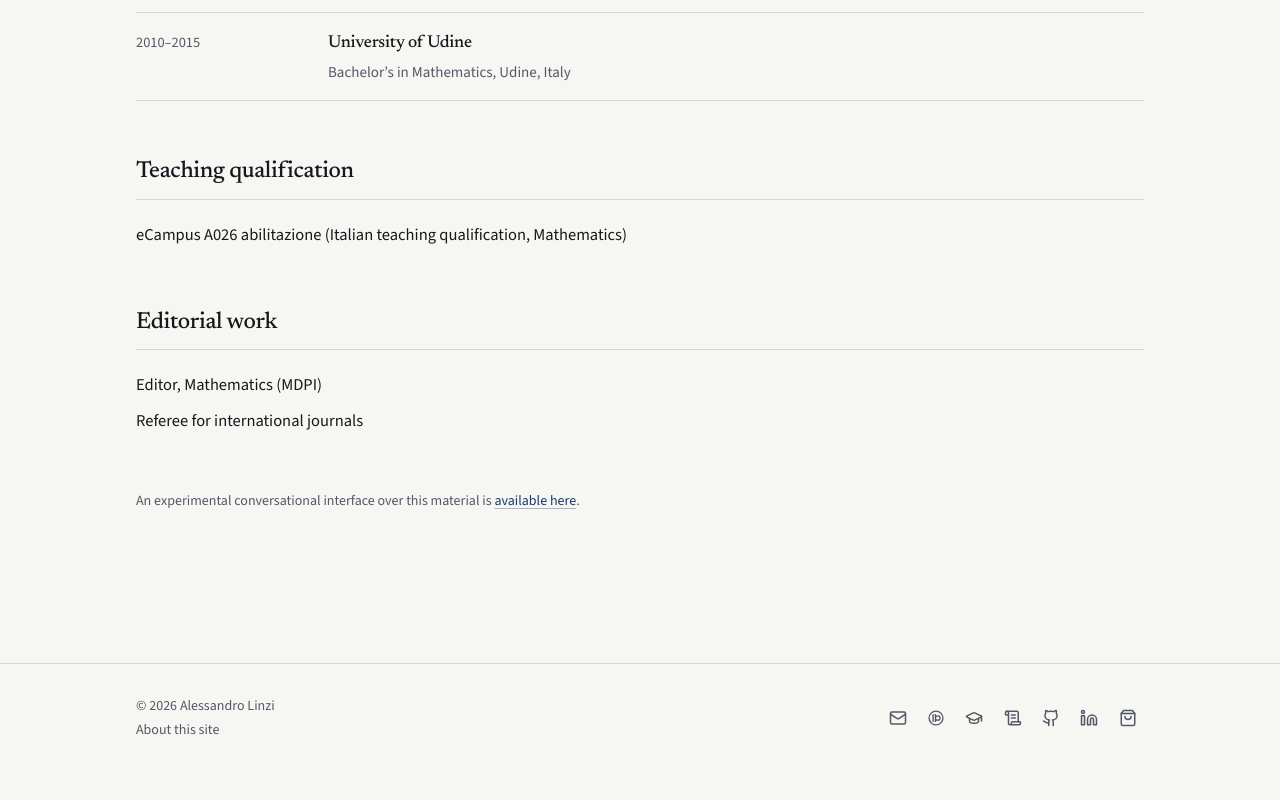
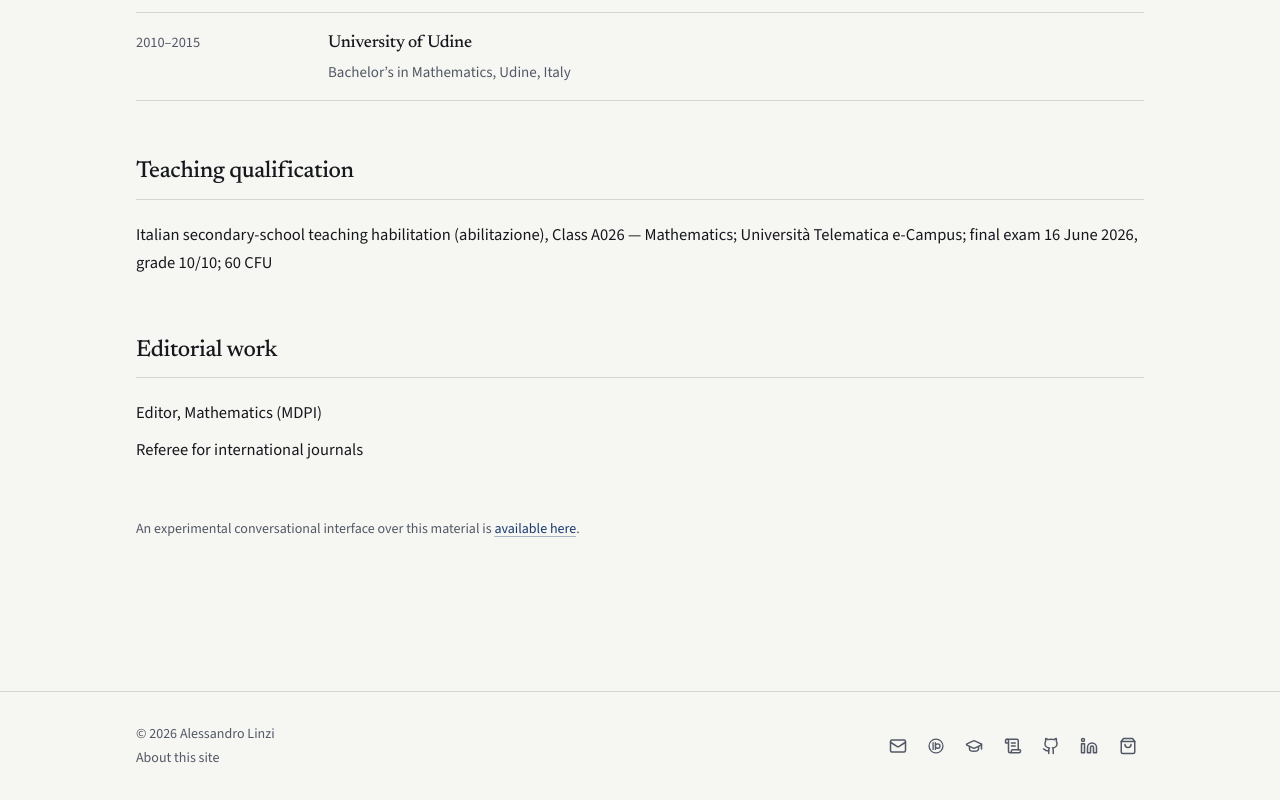
Before and after one commit to linzialessandro/PersonalWebsite, a React (Vite) app: page /cv in a window 1280 px wide. Shown: the part 1332-2132 px from the top of the page. Before the commit the page ends 2104 px from the top, so only its background shows below. Built offline with nearby package versions, Linux system fonts and the light colour scheme.

Commit message:
content: enrich eCampus A026 abilitazione on CV
Locked facts from LinkedIner: Class A026 Mathematics, e-Campus,
final exam 16 June 2026, 10/10, 60 CFU. Text only; no certificate file.

```diff
--- a/src/data/cv.js
+++ b/src/data/cv.js
@@ -66,7 +66,7 @@ export const education = [
 ];
 
 export const credentials = [
-  "eCampus A026 abilitazione (Italian teaching qualification, Mathematics)",
+  "Italian secondary-school teaching habilitation (abilitazione), Class A026 — Mathematics; Università Telematica e-Campus; final exam 16 June 2026, grade 10/10; 60 CFU",
 ];
 
 export const service = [
```
